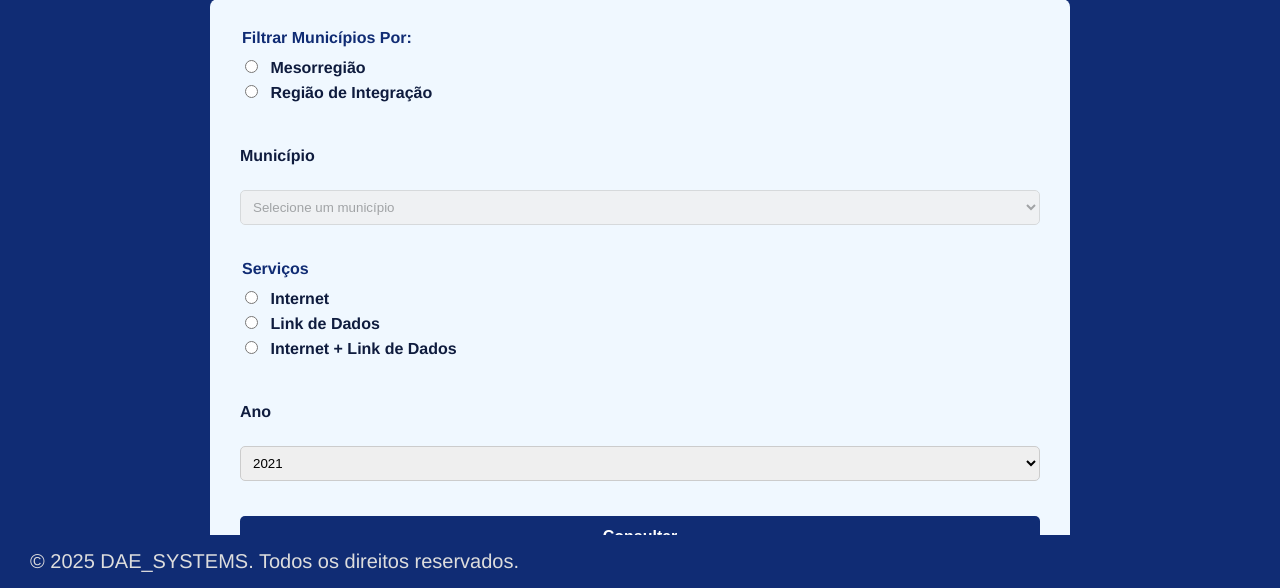
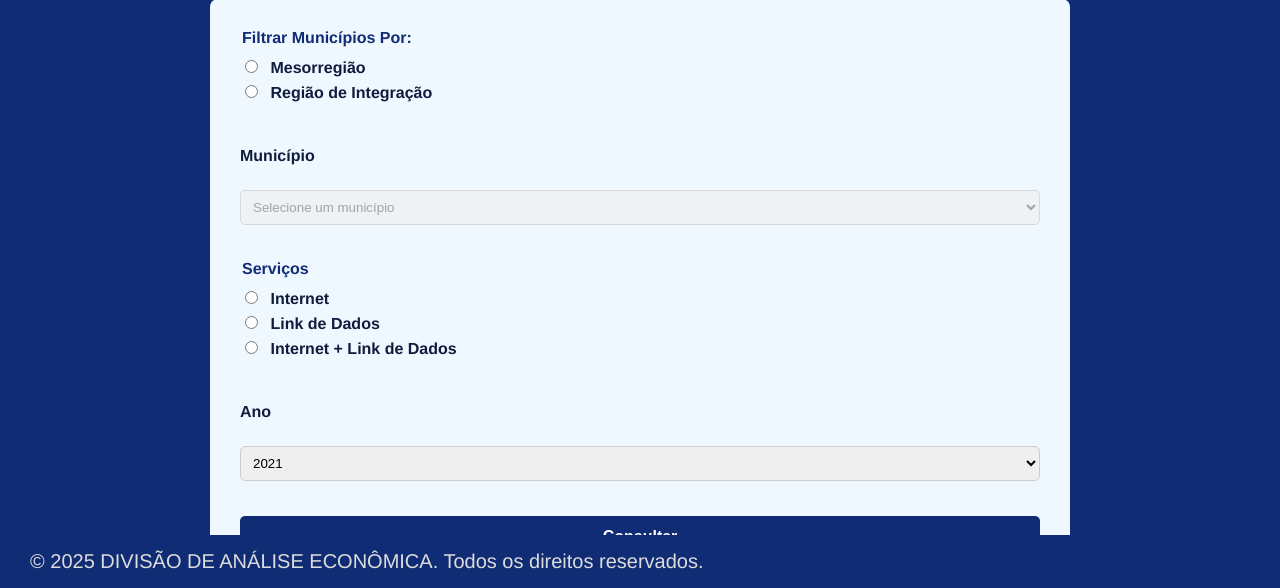
Before and after one commit to Lu4nL1ma/dae_systems, a Django app: page / in a window 1280 px wide. Shown: the part 212-800 px from the top of the page. Run offline with Django 5.2, Linux system fonts and the light colour scheme; data comes from the database, SQL or seed files in the repository; parts of the project's set-up code (start-up, migrations or seed data) failed here and were passed over.

Commit message:
Update index.html

```diff
--- a/dae_sys/dae_web_sys/templates/index.html
+++ b/dae_sys/dae_web_sys/templates/index.html
@@ -82,7 +82,7 @@
 </body>
 
   <footer class="footer">
-  <p>&copy; 2025 DAE_SYSTEMS. Todos os direitos reservados.</p>
+  <p>&copy; 2025 DIVISÃO DE ANÁLISE ECONÔMICA. Todos os direitos reservados.</p>
 </footer>
 
 </html>
```
